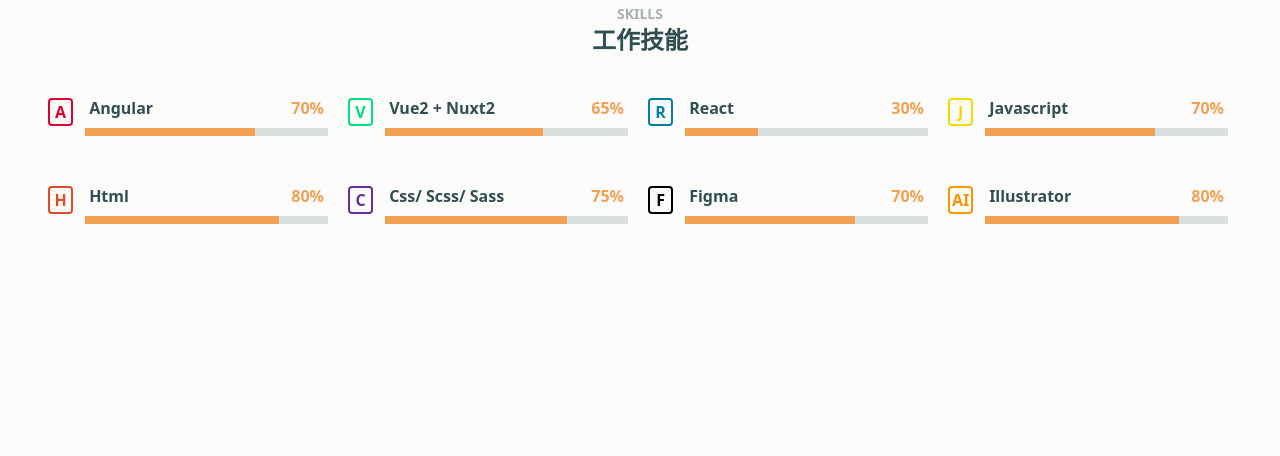
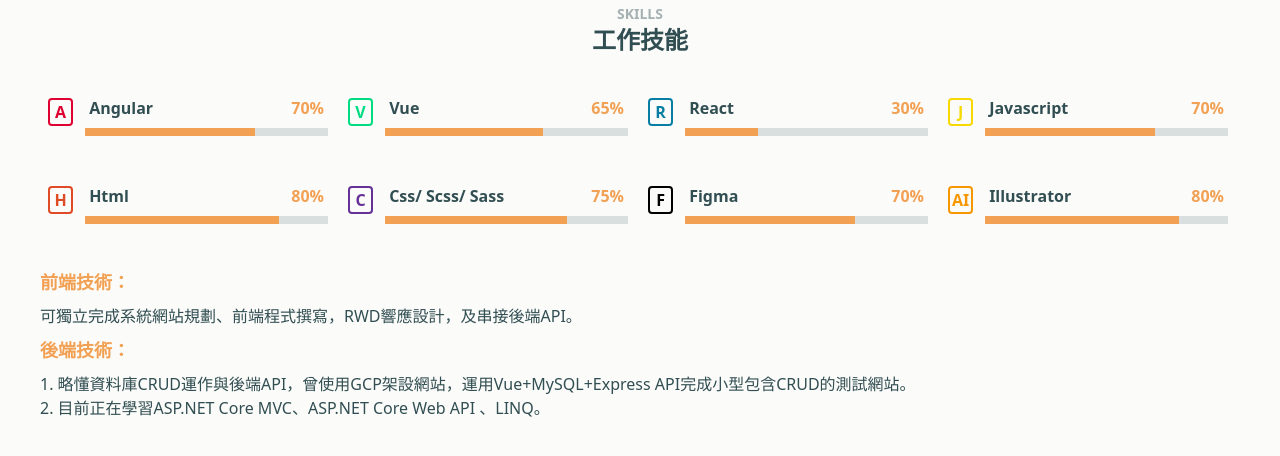
Before and after one commit to shihyaya/profile, a Next.js app: page /profile/template/skills in a window 1280 px wide. Shown: the top 456 px of the page. Built offline with nearby package versions, Linux system fonts and the light colour scheme.

Commit message:
1. 增加前/後端技術說明

```diff
--- a/pages/template/skills.tsx
+++ b/pages/template/skills.tsx
@@ -6,7 +6,7 @@
     color: '#DD0031',
     num: 70,
 },{
-    skill: 'Vue2 + Nuxt2',
+    skill: 'Vue',
     icon: 'V',
     color: '#00DC82',
     num: 65,
@@ -54,6 +54,11 @@
                     })
                 }
             </div>
+            <div className='px-10 py-4'>
+                <h6 className='text-accent font-bold'>前端技術：</h6><span className='text-dark-100'>可獨立完成系統網站規劃、前端程式撰寫，RWD響應設計，及串接後端API。</span>
+                <br />
+                <h6 className='text-accent font-bold'>後端技術：</h6><span className='text-dark-100'>1. 略懂資料庫CRUD運作與後端API，曾使用GCP架設網站，運用Vue+MySQL+Express API完成小型包含CRUD的測試網站。<br />2. 目前正在學習ASP.NET Core MVC、ASP.NET Core Web API 、LINQ。</span>
+            </div>
         </>
     )
 }
```
